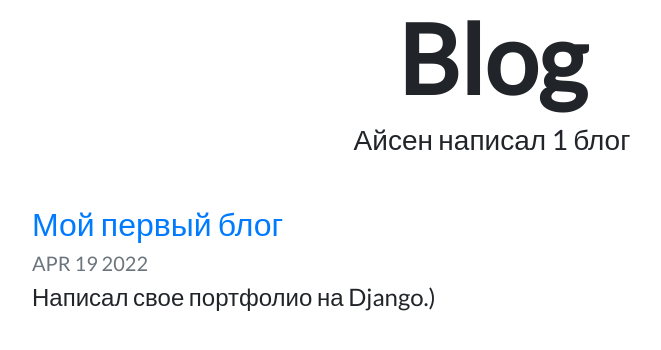
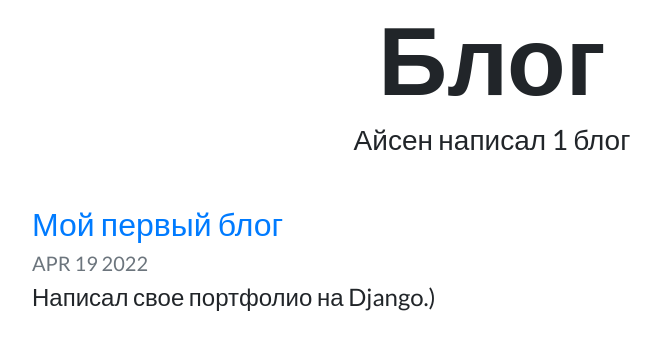
Before and after one commit to aysen2022/django-4-personal-portfolio, a Django app: template blog/templates/blog/all_blogs.html in a window 1280 px wide. Shown: the part 56-406 px from the top of the page, without its empty margins (148-809 px from the left). Run offline with Django 4.2, Linux system fonts and the light colour scheme; the template is opened without the code that fills it: values that come from a table or form of the project are taken from there, others are empty; data comes from the database, SQL or seed files in the repository; both versions use the stored data as it was after the commit; parts of the project's set-up code (start-up, migrations or seed data) failed here and were passed over; some libraries are stand-ins or nearby versions.

Commit message:
2 commit

```diff
--- a/blog/templates/blog/all_blogs.html
+++ b/blog/templates/blog/all_blogs.html
@@ -4,7 +4,7 @@
 
 {% block content %}
 
-<h1 id="blogtitle" class="font-weight-bold text-center">Blog</h1>
+<h1 id="blogtitle" class="font-weight-bold text-center">Блог</h1>
 
 <h3 class="text-center mb-5">Айсен написал {{ blogs.count }} блог{{ blogs.count|pluralize }}</h3>
 
--- a/portfolio/templates/portfolio/base.html
+++ b/portfolio/templates/portfolio/base.html
@@ -16,7 +16,7 @@
 
   <link rel="icon" type="image/png" href="{% static "portfolio/Logo.png" %}">
 
-  <title>Nick Walter</title>
+  <title>Aysen Ambrosiev</title>
 </head>
 
 <body>
```
Also changed, not shown: db.sqlite3, media/portfolio/images/Screenshot_1.jpg (deleted), media/portfolio/images/SwiftUI_Icon.jpg (deleted), media/portfolio/images/SwiftUI_Icon_LVkfqm0.jpg (deleted), media/portfolio/images/WhatsApp_Image_2022-04-18_at_15.50.21.jpeg (added), media/portfolio/images/Zappy.jpg (deleted), media/portfolio/images/iOS_13_Course_Image.png (deleted), media/portfolio/images/photo_2022-04-08_16-05-38.jpg (deleted), media/portfolio/images/Новый_точечный_рисунок.bmp (added), portfolio/static/portfolio/SquareBlonde.jpg.
